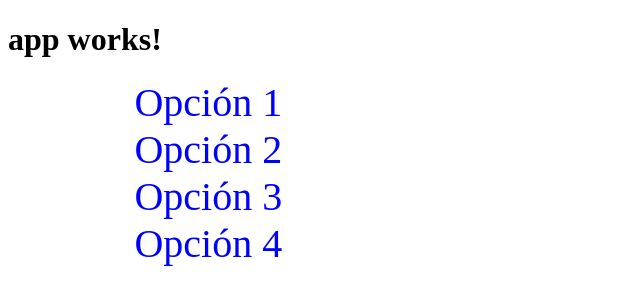
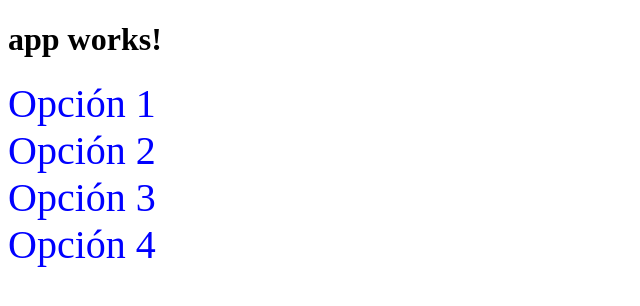
Before and after one commit to platzi/angular2-mean, an Angular app in the folder proyectOne/: page / in a window 1280 px wide. Shown: the top 306 px of the page, without its empty margins (0-640 px from the left). Built offline with nearby package versions, Linux system fonts and the light colour scheme.

Commit message:
Angular : Output

```diff
--- a/proyectOne/src/app/app.component.html
+++ b/proyectOne/src/app/app.component.html
@@ -2,5 +2,6 @@
   {{title}}
 </h1>
 <div *ngFor="let voto of votos">
-  <input-component voto="{{voto.title}}"></input-component>
+  <input-component voto="{{voto.title}}" (addVoto)="addVoto($event)"></input-component>
 </div>
+<h3>{{votacion}}</h3>
--- a/proyectOne/src/app/app.component.ts
+++ b/proyectOne/src/app/app.component.ts
@@ -9,11 +9,17 @@ import { InputComponent } from './input/input.component';
 })
 export class AppComponent {
   title = 'app works!';
+  votacion = '';
 
   votos = [
     {title : 'Opción 1'},
     {title : 'Opción 2'},
     {title : 'Opción 3'},
     {title : 'Opción 4'}
-  ]
+  ];
+
+  addVoto(response: string) {
+    this.votacion = "Usted eligio: " + response;
+  }
+
 }
--- a/proyectOne/src/app/input/input.component.css
+++ b/proyectOne/src/app/input/input.component.css
@@ -1,5 +1,4 @@
 span{
     font-size: 40px;
     color: blue;
-    padding: 10%;
 }
--- a/proyectOne/src/app/input/input.component.html
+++ b/proyectOne/src/app/input/input.component.html
@@ -1 +1 @@
-<span>{{voto}}<span>
+<span (click)="votar()">{{voto}}<span>
--- a/proyectOne/src/app/input/input.component.ts
+++ b/proyectOne/src/app/input/input.component.ts
@@ -1,4 +1,4 @@
-import { Component, Input } from '@angular/core';
+import { Component, Input, Output, EventEmitter } from '@angular/core';
 
 @Component({
     selector: 'input-component',
@@ -9,8 +9,14 @@ export class InputComponent{
 
     @Input() voto:string;
 
+    @Output() addVoto = new EventEmitter<string>();
+
     constructor(){
         console.log("estoy entrando");
     }
 
+    votar():void{
+        this.addVoto.emit(this.voto);
+    }
+
 }
```
